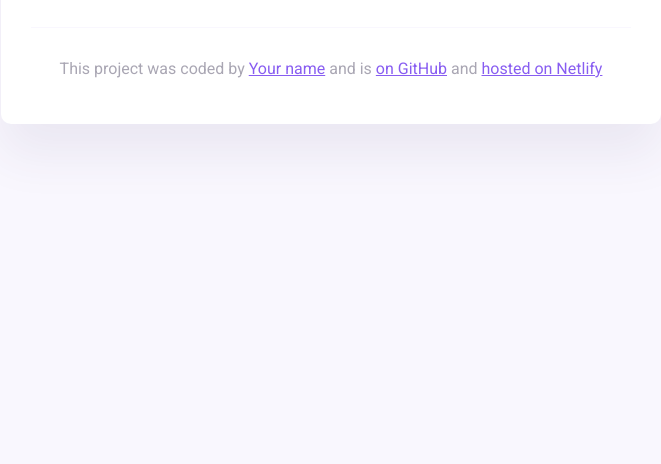
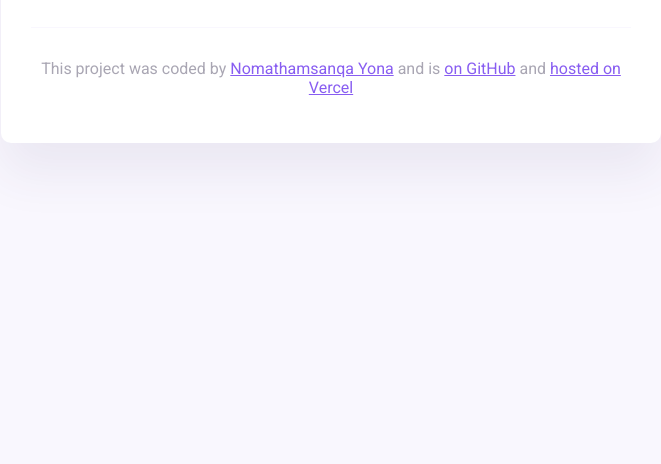
Before and after one commit to Noma-tee/Ops-challenge-week6plus, a website built with Parcel: page index.html in a window 1280 px wide. Shown: the part 336-800 px from the top of the page, without its empty margins (309-970 px from the left). Built offline with nearby package versions, Linux system fonts and the light colour scheme.

Commit message:
added name 'Nomathamsanqa Yona"  on HTML

```diff
--- a/index.html
+++ b/index.html
@@ -47,9 +47,9 @@
       <footer>
         <p>
           This project was coded by
-          <a href="#" target="_blank">Your name</a> and is
+          <a href="#" target="_blank">Nomathamsanqa Yona</a> and is
           <a href="#" target="_blank"> on GitHub</a> and
-          <a href="#" target="_blank">hosted on Netlify</a>
+          <a href="#" target="_blank">hosted on Vercel</a>
         </p>
       </footer>
     </div>
```
